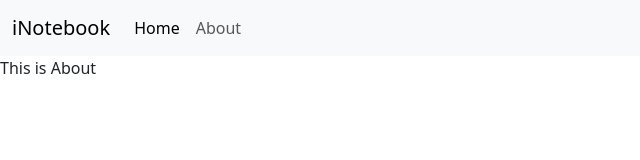
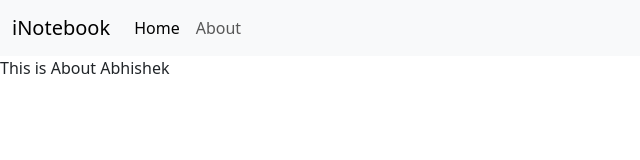
Before and after one commit to abhishek-1110/inotebook, a React (Create React App) app: page /About in a window 1280 px wide. Shown: the top 160 px of the page, without its empty margins (0-640 px from the left). Built offline with nearby package versions, Linux system fonts and the light colour scheme.

Commit message:
Started with contextAPI

```diff
--- a/src/App.js
+++ b/src/App.js
@@ -3,17 +3,22 @@
 import { BrowserRouter as Router, Route, Routes } from "react-router-dom";
 import About from "./Components/About";
 import Home from "./Components/Home";
+import NoteState from "./context/notes/NoteState";
 function App() {
   return (
+    <>
+      <NoteState>
         <Router>
           <div className="App">
             <Navbar />
             <Routes>
-          <Route exact path = "/Home" element = {<Home/>}></Route>
-          <Route exact path="/About" element={<About/>}></Route>
+              <Route exact path="/Home" element={<Home />}></Route>
+              <Route exact path="/About" element={<About />}></Route>
             </Routes>
           </div>
         </Router>
+      </NoteState>
+    </>
   );
 }
 
--- a/src/Components/About.js
+++ b/src/Components/About.js
@@ -1,9 +1,9 @@
-import React from 'react'
+import React from "react";
+import { useContext } from "react";
+import noteContext from "../context/notes/NoteContext";
+const About = () => {
+  const a = useContext(noteContext);
+  return <div>This is About {a.name}</div>;
+};
 
-const About = () => {
-  return (
-    <div>This is About</div>
-  )
-}
-
-export default About
+export default About;
--- /dev/null
+++ b/src/context/notes/NoteContext.js
@@ -0,0 +1,6 @@
+import { createContext } from "react";
+
+const noteContext = createContext();
+
+
+export default noteContext;
--- /dev/null
+++ b/src/context/notes/NoteState.js
@@ -0,0 +1,13 @@
+import noteContext from "./NoteContext";
+
+const NoteState = (props) => {
+  const state = {
+    name: "Abhishek",
+    age: "21",
+  };
+  return (
+    <noteContext.Provider value={state}>{props.children}</noteContext.Provider>
+  );
+};
+
+export default NoteState;
```
Lines whose indentation alone changed are shown as unchanged.
